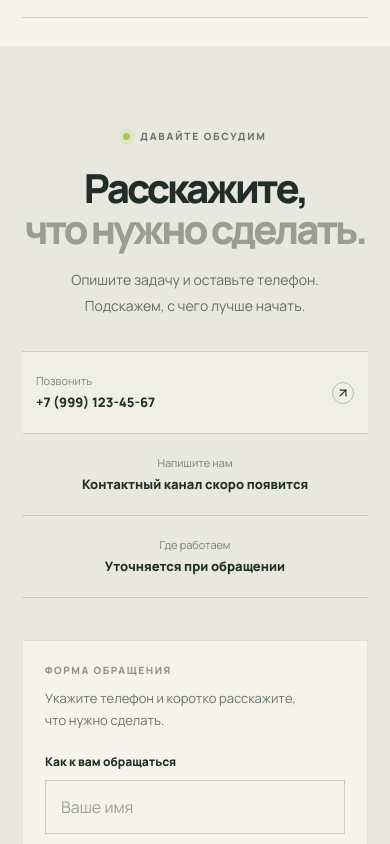
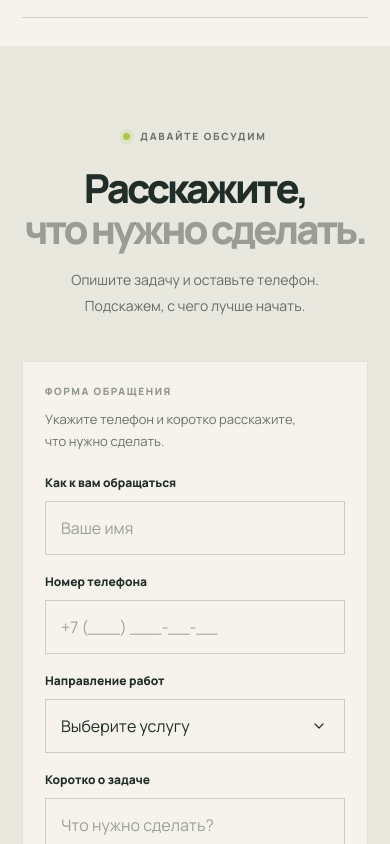
Before and after one commit to artkoro94/fixora-home, a React (Vite) app: page / in a window 390 px wide. Shown: the part 6460-7304 px from the top of the page. Built offline with nearby package versions, Linux system fonts and the light colour scheme.

Commit message:
fix: move contact details below form on narrow screens (#68)

```diff
--- a/src/app/styles/contact.css
+++ b/src/app/styles/contact.css
@@ -1,6 +1,9 @@
 /* Contact */
 .contact-section { padding: 112px 5.5%; background: #e9e8df; color: #202d28; }
-.contact-section__inner { display: grid; grid-template-columns: minmax(0, .9fr) minmax(0, 1.1fr); align-items: start; gap: clamp(42px, 7vw, 104px); max-width: 1440px; margin: 0 auto; }
+.contact-section__inner { display: grid; grid-template-columns: minmax(0, .9fr) minmax(0, 1.1fr); grid-template-areas: "heading form" "details form"; grid-template-rows: auto 1fr; align-items: start; gap: 0 clamp(42px, 7vw, 104px); max-width: 1440px; margin: 0 auto; }
+.contact-heading { grid-area: heading; }
+.contact-details { grid-area: details; }
+.contact-form { grid-area: form; }
 .contact-heading h2 { margin: 22px 0 18px; }
 .contact-heading h2 span { color: rgb(32 45 40 / 40%); }
 .contact-heading__description { max-width: 420px; margin: 0; color: rgb(32 45 40 / 66%); font-size: 14px; line-height: 1.85; }
@@ -27,7 +30,7 @@
 .contact-form__note { min-height: 20px; margin: -8px 0 0; color: rgb(32 45 40 / 55%); font-size: 11px; line-height: 1.6; }
 @media (max-width: 900px) {
   .contact-section { padding: 88px 5%; }
-  .contact-section__inner { grid-template-columns: 1fr; gap: 42px; }
+  .contact-section__inner { grid-template-columns: minmax(0, 1fr); grid-template-areas: "heading" "form" "details"; grid-template-rows: auto; gap: 42px; }
   .contact-details { max-width: 560px; margin-top: 32px; }
 }
 @media (max-width: 620px) {
--- a/src/widgets/contact/Contact.tsx
+++ b/src/widgets/contact/Contact.tsx
@@ -82,6 +82,8 @@ function Contact() {
           <p className="contact-heading__description">
             Опишите задачу и оставьте телефон. Подскажем, с чего лучше начать.
           </p>
+        </div>
+
           <div className="contact-details">
             <a href="tel:+79991234567">
               <span className="contact-details__icon"><Phone size={18} /></span>
@@ -97,8 +99,6 @@ function Contact() {
               <span><small>Где работаем</small><strong>Уточняется при обращении</strong></span>
             </div>
           </div>
-        </div>
-
         <form className="contact-form" onSubmit={handleSubmit(onSubmit)} noValidate>
           <div className="contact-form__intro">
             <span>ФОРМА ОБРАЩЕНИЯ</span>
```
